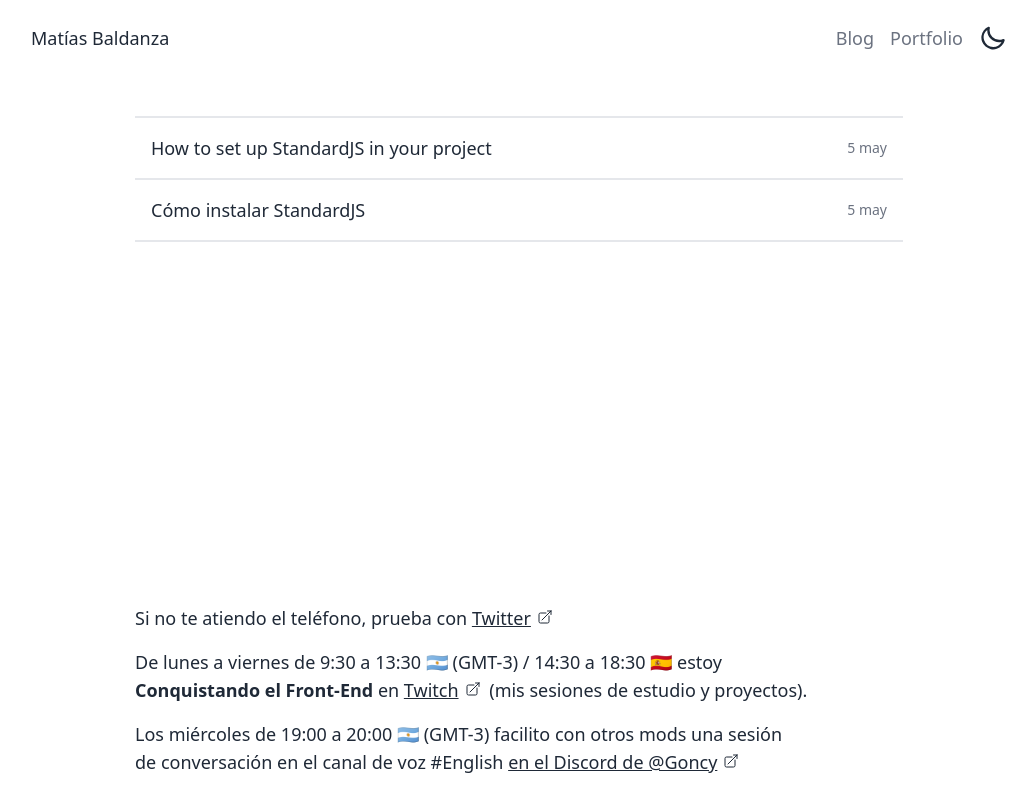
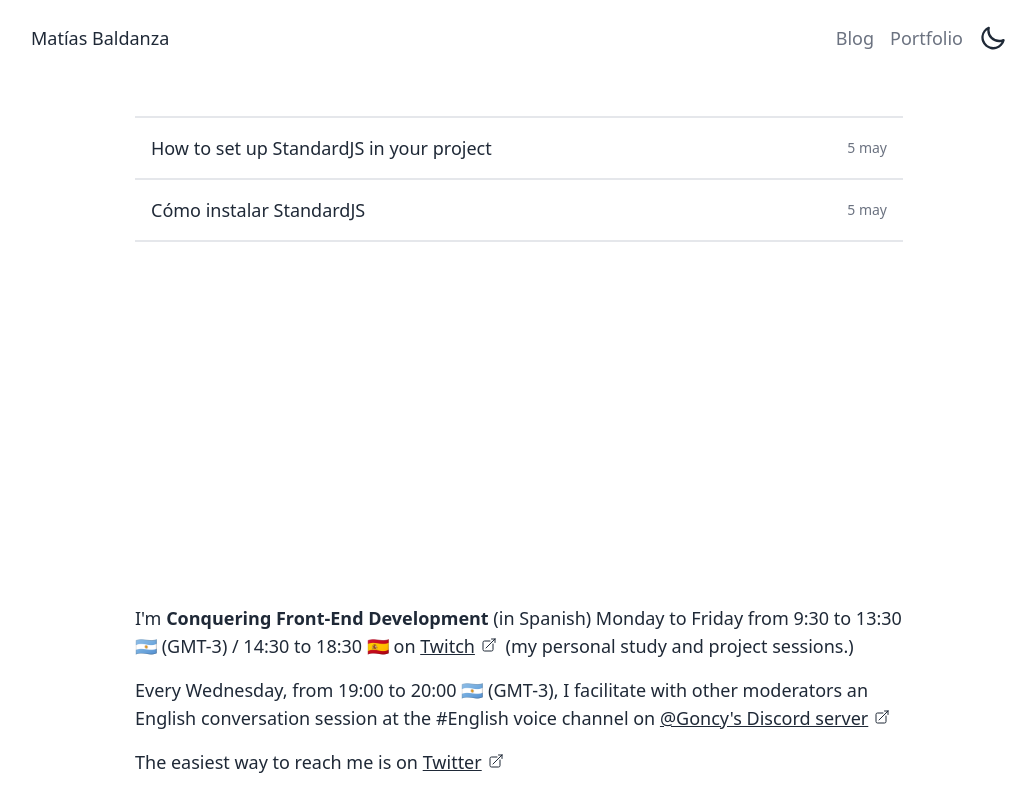
Before and after one commit to matiasbaldanza/matiasbaldanza_dev, a Next.js app: page / in a window 1280 px wide. Shown: the whole page, without its empty margins (121-1157 px from the left). Built offline with nearby package versions, Linux system fonts and the light colour scheme.

Commit message:
feat: first attempt at multilingual support (Footer only, hard-coded.)

```diff
--- a/src/components/Footer.js
+++ b/src/components/Footer.js
@@ -7,10 +7,11 @@ import { footerData } from './data/footerData'
 export default function Footer ({ ...props }) {
   const baseStyles = 'mt-20 mb-6 flex flex-col gap-4 w-full'
   const styles = clsx(baseStyles, props.className)
+  const locale = 'en'
 
   return (
     <footer className={styles}>
-      {footerData.content.map((item, index) => (
+      {footerData[locale].content.map((item, index) => (
         <p key={index}>
           <Balancer>
             {item.description}
--- a/src/components/data/footerData.js
+++ b/src/components/data/footerData.js
@@ -1,15 +1,36 @@
 import Link from '../Link'
 
 export const footerData = {
+  en: {
     title: '',
     content: [
       {
         description: (
           <>
-          Si no te atiendo el teléfono, prueba con <Link href='https://twitter.com/matiasbaldanza'>Twitter</Link>
+            I'm <strong>Conquering Front-End Development</strong> (in Spanish) <time dateTime='2023-05-06T09:30:00-03:00/2023-05-06T13:30:00-03:00'>Monday to Friday from 9:30 to 13:30 🇦🇷 (GMT-3)</time> <time dateTime='2023-05-06T14:30:00+02:00/2023-05-06T18:30:00+02:00'>/ 14:30 to 18:30 🇪🇸</time> on <Link href='https://twitch.tv/matiasbaldanza'>Twitch</Link> (my personal study and project sessions.)
           </>
         )
       },
+      {
+        description: (
+          <>
+            Every <time dateTime='2023-05-06T09:30:00-03:00/2023-05-06T13:30:00-03:00'>Wednesday, from 19:00 to 20:00 🇦🇷 (GMT-3)</time>, I facilitate with other moderators an English conversation session at the #English voice channel on <Link href='https://discord.goncy.dev'>@Goncy's Discord server</Link>
+          </>
+
+        )
+      },
+      {
+        description: (
+          <>
+            The easiest way to reach me is on <Link href='https://twitter.com/matiasbaldanza'>Twitter</Link>
+          </>
+        )
+      }
+    ]
+  },
+  es: {
+    title: '',
+    content: [
       {
         description: (
           <>
@@ -24,7 +45,14 @@ export const footerData = {
           </>
 
         )
+      },
+      {
+        description: (
+          <>
+            La forma más fácil de contactarme es por <Link href='https://twitter.com/matiasbaldanza'>Twitter</Link>
+          </>
+        )
       }
     ]
-
   }
+}
```
Lines whose indentation alone changed are shown as unchanged.
